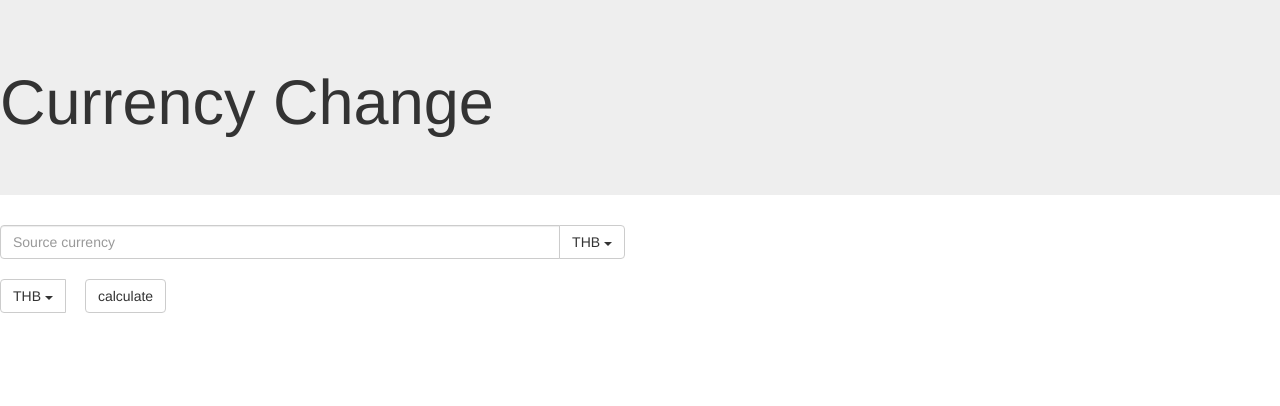
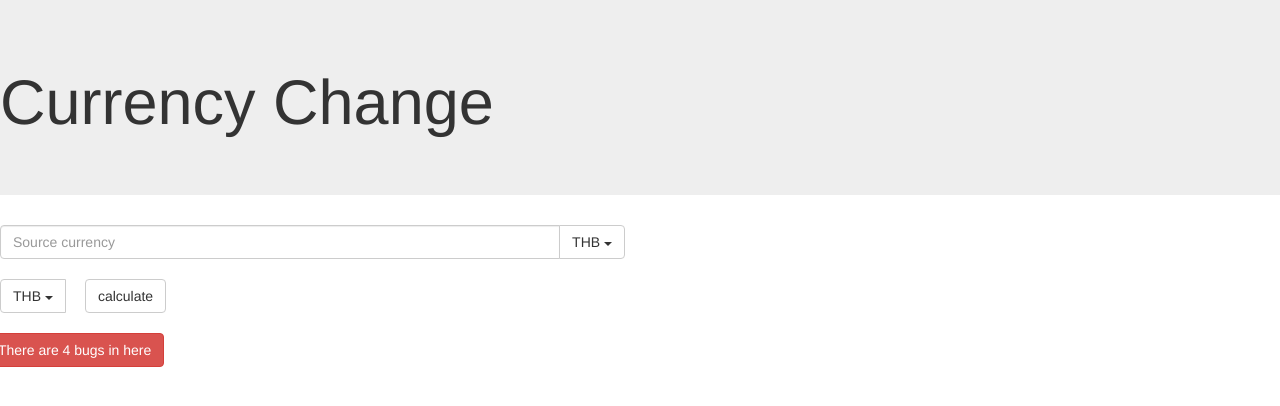
Before and after one commit to chartchai/323-currencyexchange, an Angular app: page /currency in a window 1280 px wide. Shown: the top 406 px of the page. Built offline with nearby package versions, Linux system fonts and the light colour scheme.

Commit message:
bug 4th, the warnning message 'there are 4 bugs' should not be there

```diff
--- a/src/app/currency/currency.component.html
+++ b/src/app/currency/currency.component.html
@@ -40,3 +40,8 @@
     </div>
   </div>
 </div>
+<div class="row top-buffer">
+  <button type="button" class="btn btn-danger">
+    There are 4 bugs in here
+  </button>
+</div>
```
